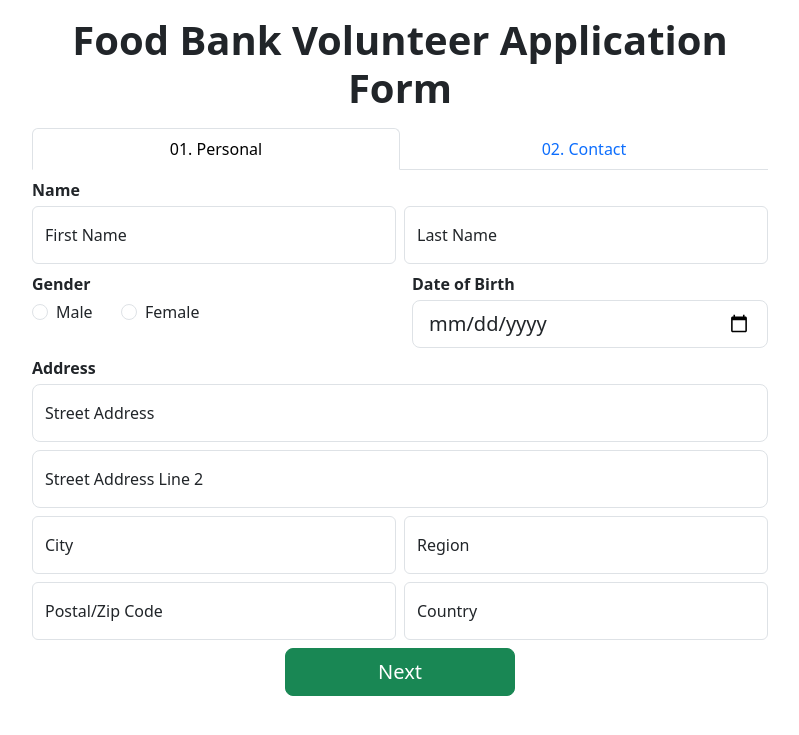
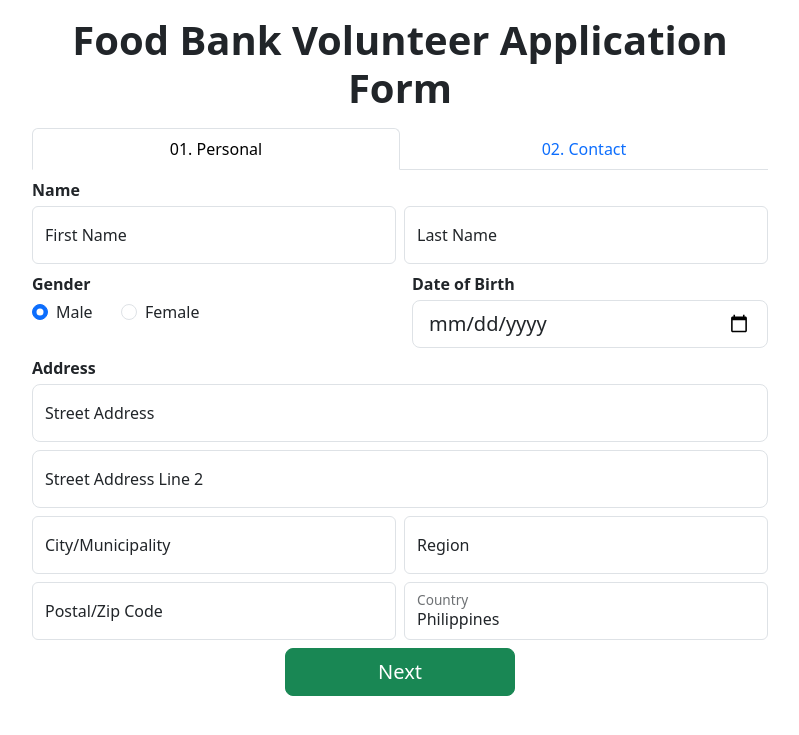
Before and after one commit to xizershivas/SagipPagkain, a PHP site: page /volunteerForm.php in a window 1280 px wide. Shown: the top 735 px of the page, without its empty margins (240-1039 px from the left). Run offline with PHP 8.4, Linux system fonts and the light colour scheme.

Commit message:
minor fixes

```diff
--- a/volunteerForm.php
+++ b/volunteerForm.php
@@ -45,7 +45,7 @@
                                             <div class="container">
                                                 <div class="row justify-content-start">
                                                     <div class="col-3 col-md-4 col-lg-3 form-check">
-                                                        <input class="form-check-input" type="radio" name="gender" id="male" value="M">
+                                                        <input class="form-check-input" type="radio" name="gender" id="male" value="M" checked>
                                                         <label class="form-check-label" for="male">
                                                             Male
                                                         </label>
@@ -87,7 +87,7 @@
                                 <div class="col-12 col-sm-12 col-md-6">
                                     <div class="form-floating">
                                         <input type="text" class="form-control" name="city" id="city" placeholder="">
-                                        <label class="form-label" for="city">City</label>
+                                        <label class="form-label" for="city">City/Municipality</label>
                                     </div>
                                 </div>
                                 <div class="col-12 col-sm-12 col-md-6">
@@ -106,7 +106,7 @@
                                 </div>
                                 <div class="col-12 col-sm-12 col-md-6">
                                     <div class="form-floating">
-                                        <input type="text" class="form-control" name="country" id="country" placeholder="">
+                                        <input type="text" class="form-control" name="country" id="country" value="Philippines" placeholder="">
                                         <label class="form-label" for="country">Country</label>
                                     </div>
                                 </div>
```
